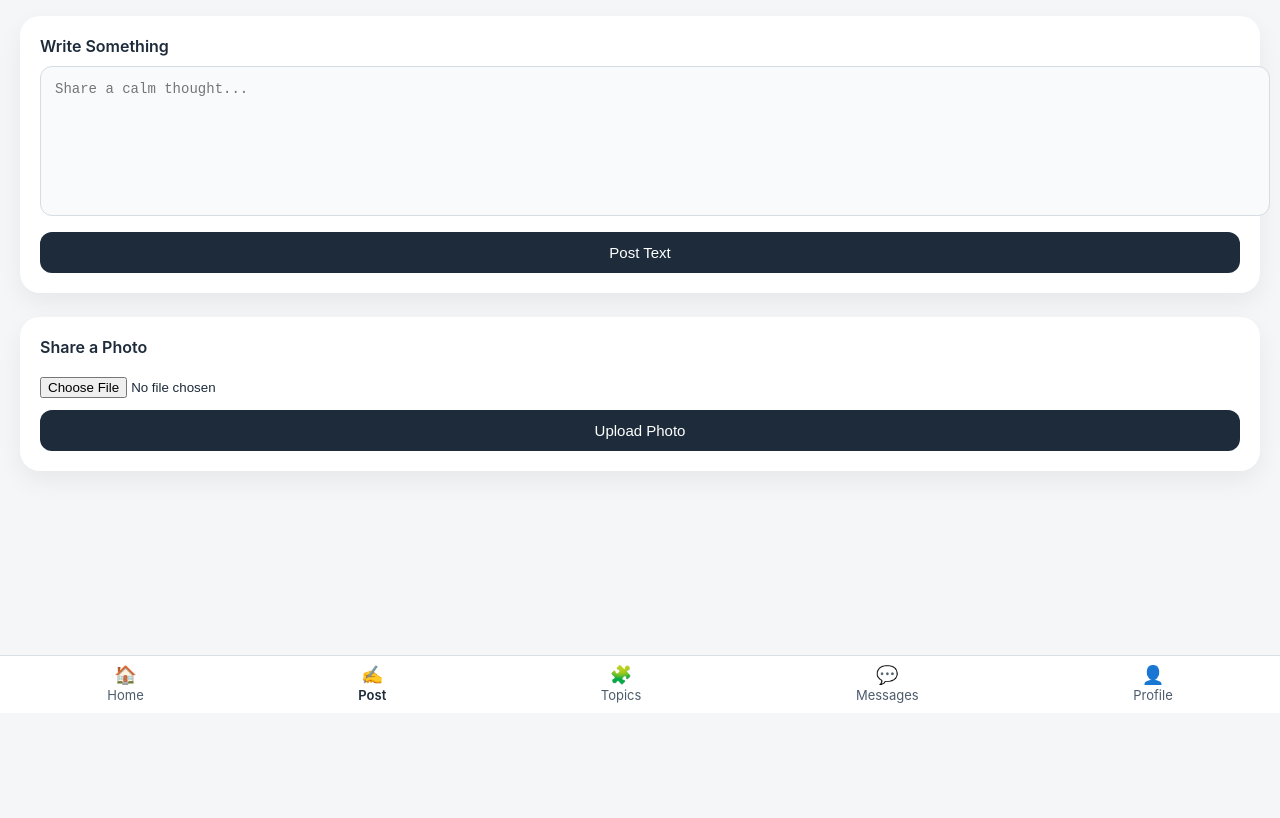
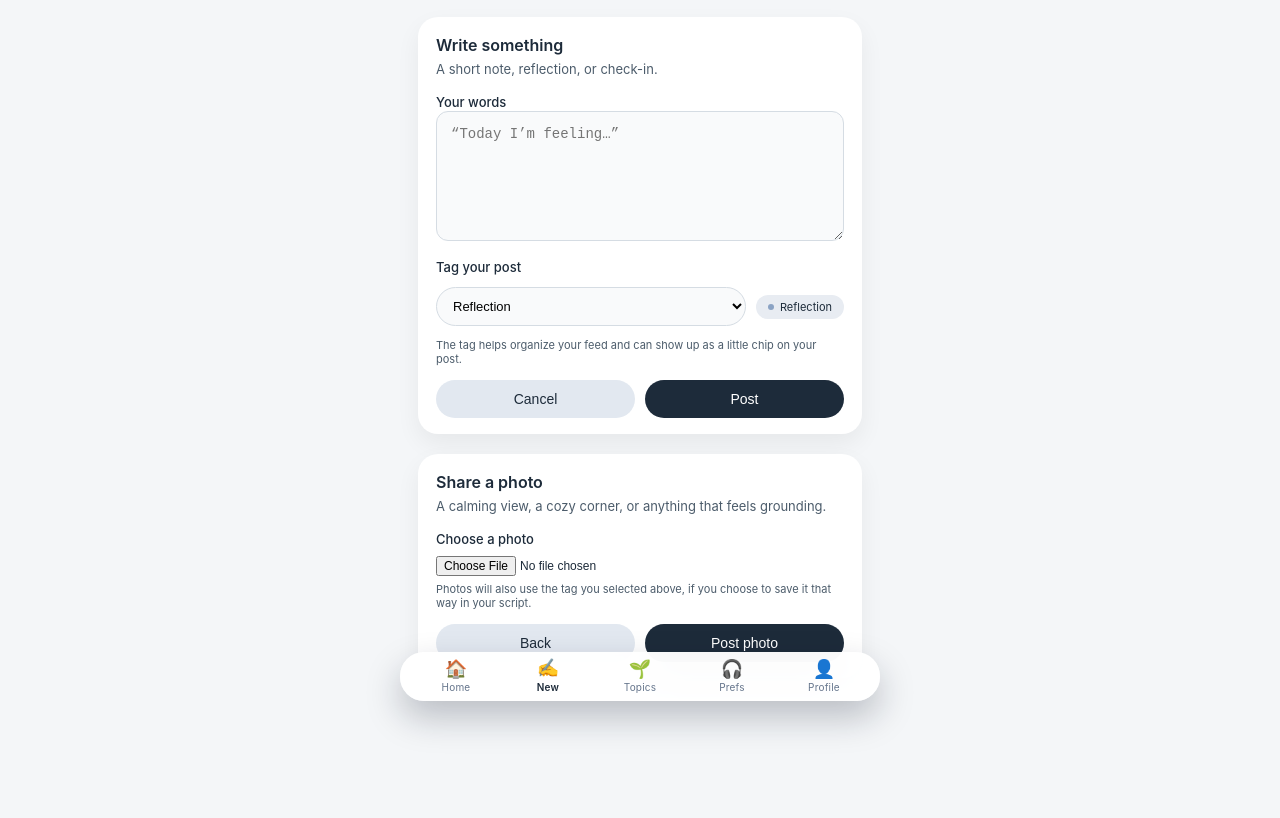
Before and after one commit to MoFrye92/calm-corner-web, a plain HTML site: page post.html in a window 1280 px wide. Shown: the part 87-905 px from the top of the page. Before the commit the page ends 800 px from the top, so only its background shows below. Drawn offline with Linux system fonts and the light colour scheme.

Commit message:
Update post.html

```diff
--- a/post.html
+++ b/post.html
@@ -2,29 +2,46 @@
 <html lang="en">
 <head>
     <meta charset="UTF-8" />
+    <title>Create a Post – A Calm Corner</title>
     <meta name="viewport" content="width=device-width, initial-scale=1.0" />
-    <title>Create a Post</title>
 
-    <!-- Load Firebase + global app logic -->
+    <!-- Firebase app logic -->
     <script type="module" src="script.js"></script>
 
     <style>
+        :root {
+            --bg: #f4f6f8;
+            --card: #ffffff;
+            --text-main: #1d2b3a;
+            --text-soft: #4c5c6b;
+            --accent: #1d2b3a;
+            --border-subtle: #dce2ea;
+            --radius-lg: 20px;
+        }
+
+        * {
+            box-sizing: border-box;
+        }
+
         body {
             margin: 0;
-            background: #f4f6f8;
-            color: #1d2b3a;
+            background: var(--bg);
+            color: var(--text-main);
             font-family: -apple-system, BlinkMacSystemFont, "Segoe UI", Roboto, Helvetica, Arial, sans-serif;
             display: flex;
             flex-direction: column;
             min-height: 100vh;
+            padding-bottom: 96px; /* space for bottom nav */
         }
 
+        /* Header */
         .header {
             padding: 24px 20px 14px;
             background: #f4f6f8;
             position: sticky;
             top: 0;
-            z-index: 2;
+            z-index: 5;
+            border-bottom: 1px solid #e2e8f0;
         }
 
         .header-title {
@@ -34,141 +51,309 @@
 
         .header-sub {
             font-size: 14px;
-            color: #4c5c6b;
+            color: var(--text-soft);
             margin-top: 4px;
         }
 
         .container {
-            padding: 20px;
+            padding: 20px 18px 24px;
             flex: 1;
+            max-width: 480px;
+            margin: 0 auto;
         }
 
         .card {
-            background: white;
-            padding: 20px;
-            border-radius: 20px;
+            background: var(--card);
+            padding: 18px 18px 16px;
+            border-radius: var(--radius-lg);
             box-shadow: 0 10px 24px rgba(0,0,0,0.06);
-            margin-bottom: 24px;
+            margin-bottom: 20px;
         }
 
         .section-title {
             font-size: 16px;
             font-weight: 600;
-            margin-bottom: 10px;
+            margin-bottom: 6px;
+        }
+
+        .section-sub {
+            font-size: 13px;
+            color: var(--text-soft);
+            margin-bottom: 14px;
         }
 
         textarea {
             width: 100%;
-            height: 120px;
+            height: 130px;
             padding: 14px;
             border-radius: 12px;
             border: 1px solid #d5dce3;
             font-size: 14px;
             background: #f9fafb;
-            resize: none;
+            resize: vertical;
+            outline: none;
         }
 
-        input[type="file"] {
-            margin-top: 10px;
+        textarea:focus {
+            border-color: var(--accent);
+            background: #ffffff;
         }
 
-        .btn {
-            background: #1d2b3a;
-            color: white;
-            padding: 12px 20px;
-            border-radius: 12px;
-            border: none;
-            font-size: 15px;
-            cursor: pointer;
-            margin-top: 12px;
-            width: 100%;
+        .field-label {
+            font-size: 13px;
+            font-weight: 500;
+            margin-bottom: 6px;
         }
 
-        /* Bottom navigation */
-        .nav {
+        .tag-row {
+            display: flex;
+            align-items: center;
+            gap: 10px;
+            margin: 12px 0;
+        }
+
+        .tag-row select {
+            flex: 1;
+            padding: 10px 12px;
+            font-size: 13px;
+            border-radius: 999px;
+            border: 1px solid #d5dce3;
+            background: #f9fafb;
+            outline: none;
+        }
+
+        .tag-row select:focus {
+            border-color: var(--accent);
+            background: #ffffff;
+        }
+
+        .tag-preview-pill {
+            border-radius: 999px;
+            padding: 5px 12px;
+            font-size: 11px;
+            background: #e8ecf2;
+            color: var(--text-main);
+            display: inline-flex;
+            align-items: center;
+            gap: 6px;
+        }
+
+        .tag-preview-dot {
+            width: 6px;
+            height: 6px;
+            border-radius: 999px;
+            background: #8ba3c4;
+        }
+
+        .actions-row {
+            display: flex;
+            gap: 10px;
+            margin-top: 14px;
+        }
+
+        .primary-btn,
+        .secondary-btn {
+            flex: 1;
+            border-radius: 999px;
+            padding: 11px 14px;
+            font-size: 14px;
+            font-weight: 500;
+            border: none;
+            cursor: pointer;
+        }
+
+        .primary-btn {
+            background: var(--accent);
+            color: #ffffff;
+        }
+
+        .primary-btn:active {
+            transform: scale(0.98);
+        }
+
+        .secondary-btn {
+            background: #e2e8f0;
+            color: var(--text-main);
+        }
+
+        .file-input-row {
+            margin-top: 6px;
+        }
+
+        .file-input-row input[type="file"] {
+            width: 100%;
+            font-size: 12px;
+        }
+
+        .hint {
+            font-size: 11px;
+            color: var(--text-soft);
+            margin-top: 6px;
+        }
+
+        /* -----------------------------
+           Bottom Tab Bar (iOS-style)
+        ------------------------------ */
+        .tab-bar-shell {
             position: fixed;
-            bottom: 0;
             left: 0;
             right: 0;
-            background: white;
-            border-top: 1px solid #d9e0e6;
-            display: flex;
-            justify-content: space-around;
-            padding: 8px 0 10px;
-            font-size: 12px;
+            bottom: 0;
+            padding: 6px 18px calc(12px + env(safe-area-inset-bottom, 0px));
+            background: transparent;
             z-index: 20;
         }
 
-        .nav a {
+        .tab-bar {
+            max-width: 480px;
+            margin: 0 auto;
+            background: rgba(255, 255, 255, 0.95);
+            backdrop-filter: blur(20px);
+            border-radius: 24px;
+            box-shadow: 0 16px 35px rgba(15, 23, 42, 0.25);
+            padding: 8px 10px;
+            display: flex;
+            justify-content: space-between;
+            align-items: center;
+        }
+
+        .tab-link {
+            flex: 1;
             text-decoration: none;
-            color: #4c5c6b;
-            text-align: center;
-            font-size: 13px;
+            color: #64748b;
+            font-size: 10px;
             display: flex;
             flex-direction: column;
             align-items: center;
-            gap: 2px;
+            gap: 3px;
         }
 
-        .nav a .icon {
+        .tab-icon {
             font-size: 18px;
+            line-height: 1;
         }
 
-        .nav a.active {
-            color: #1d2b3a;
+        .tab-link span {
+            letter-spacing: 0.02em;
+        }
+
+        .tab-link.active {
+            color: var(--accent);
             font-weight: 600;
+        }
+
+        .tab-link.active .tab-icon {
+            transform: translateY(-1px);
         }
     </style>
 </head>
 
 <body>
+    <header class="header">
+        <div class="header-title">Create a post</div>
+        <div class="header-sub">Jot down what’s on your mind in a gentle way.</div>
+    </header>
 
-    <div class="header">
-        <div class="header-title">Create a Post</div>
-        <div class="header-sub">Share something calming</div>
+    <main class="container">
+        <!-- Text post card -->
+        <section class="card">
+            <div class="section-title">Write something</div>
+            <div class="section-sub">A short note, reflection, or check-in.</div>
+
+            <label for="textPostInput" class="field-label">Your words</label>
+            <textarea id="textPostInput" placeholder="“Today I’m feeling…”"></textarea>
+
+            <div class="field-label" style="margin-top: 14px;">Tag your post</div>
+            <div class="tag-row">
+                <select id="tagSelect">
+                    <option value="Reflection" selected>Reflection</option>
+                    <option value="Gratitude">Gratitude</option>
+                    <option value="Check-in">Check-in</option>
+                    <option value="Tiny win">Tiny win</option>
+                    <option value="Support needed">Support needed</option>
+                </select>
+
+                <div class="tag-preview-pill">
+                    <span class="tag-preview-dot"></span>
+                    <span id="tagPreviewLabel">Reflection</span>
+                </div>
             </div>
 
-    <div class="container">
-
-        <!-- TEXT POST -->
-        <div class="card">
-            <div class="section-title">Write Something</div>
-            <textarea id="textPostInput" placeholder="Share a calm thought..."></textarea>
-            <button class="btn" onclick="createTextPost()">Post Text</button>
+            <div class="hint">
+                The tag helps organize your feed and can show up as a little chip on your post.
             </div>
 
-        <!-- PHOTO POST -->
-        <div class="card">
-            <div class="section-title">Share a Photo</div>
+            <div class="actions-row">
+                <button class="secondary-btn" type="button" onclick="window.location.href='feed.html'">
+                    Cancel
+                </button>
+                <button class="primary-btn" type="button" onclick="createTextPost()">
+                    Post
+                </button>
+            </div>
+        </section>
+
+        <!-- Photo post card -->
+        <section class="card">
+            <div class="section-title">Share a photo</div>
+            <div class="section-sub">A calming view, a cozy corner, or anything that feels grounding.</div>
+
+            <label class="field-label" for="photoPostInput">Choose a photo</label>
+            <div class="file-input-row">
                 <input id="photoPostInput" type="file" accept="image/*" />
-            <button class="btn" onclick="createPhotoPost()">Upload Photo</button>
             </div>
 
+            <div class="hint">
+                Photos will also use the tag you selected above, if you choose to save it that way in your script.
             </div>
 
-    <!-- NAV -->
-    <div class="nav">
-        <a href="feed.html">
-            <span class="icon">🏠</span>
+            <div class="actions-row">
+                <button class="secondary-btn" type="button" onclick="window.location.href='feed.html'">
+                    Back
+                </button>
+                <button class="primary-btn" type="button" onclick="createPhotoPost()">
+                    Post photo
+                </button>
+            </div>
+        </section>
+    </main>
+
+    <!-- Bottom iOS-style tab bar -->
+    <div class="tab-bar-shell">
+        <nav class="tab-bar">
+            <a href="feed.html" class="tab-link">
+                <div class="tab-icon">🏠</div>
                 <span>Home</span>
             </a>
-        <a href="post.html" class="active">
-            <span class="icon">✍️</span>
-            <span>Post</span>
+            <a href="post.html" class="tab-link active">
+                <div class="tab-icon">✍️</div>
+                <span>New</span>
             </a>
-        <a href="topics.html">
-            <span class="icon">🧩</span>
+            <a href="topics.html" class="tab-link">
+                <div class="tab-icon">🌱</div>
                 <span>Topics</span>
             </a>
-        <a href="message.html">
-            <span class="icon">💬</span>
-            <span>Messages</span>
+            <a href="prefs.html" class="tab-link">
+                <div class="tab-icon">🎧</div>
+                <span>Prefs</span>
             </a>
-        <a href="profile.html">
-            <span class="icon">👤</span>
+            <a href="profile.html" class="tab-link">
+                <div class="tab-icon">👤</div>
                 <span>Profile</span>
             </a>
+        </nav>
     </div>
 
+    <script>
+        // Tiny helper so the tag preview pill mirrors the dropdown
+        const tagSelect = document.getElementById('tagSelect');
+        const tagPreview = document.getElementById('tagPreviewLabel');
+
+        if (tagSelect && tagPreview) {
+            tagSelect.addEventListener('change', () => {
+                tagPreview.textContent = tagSelect.value;
+            });
+        }
+    </script>
 </body>
 </html>
```
Lines whose indentation alone changed are shown as unchanged.
